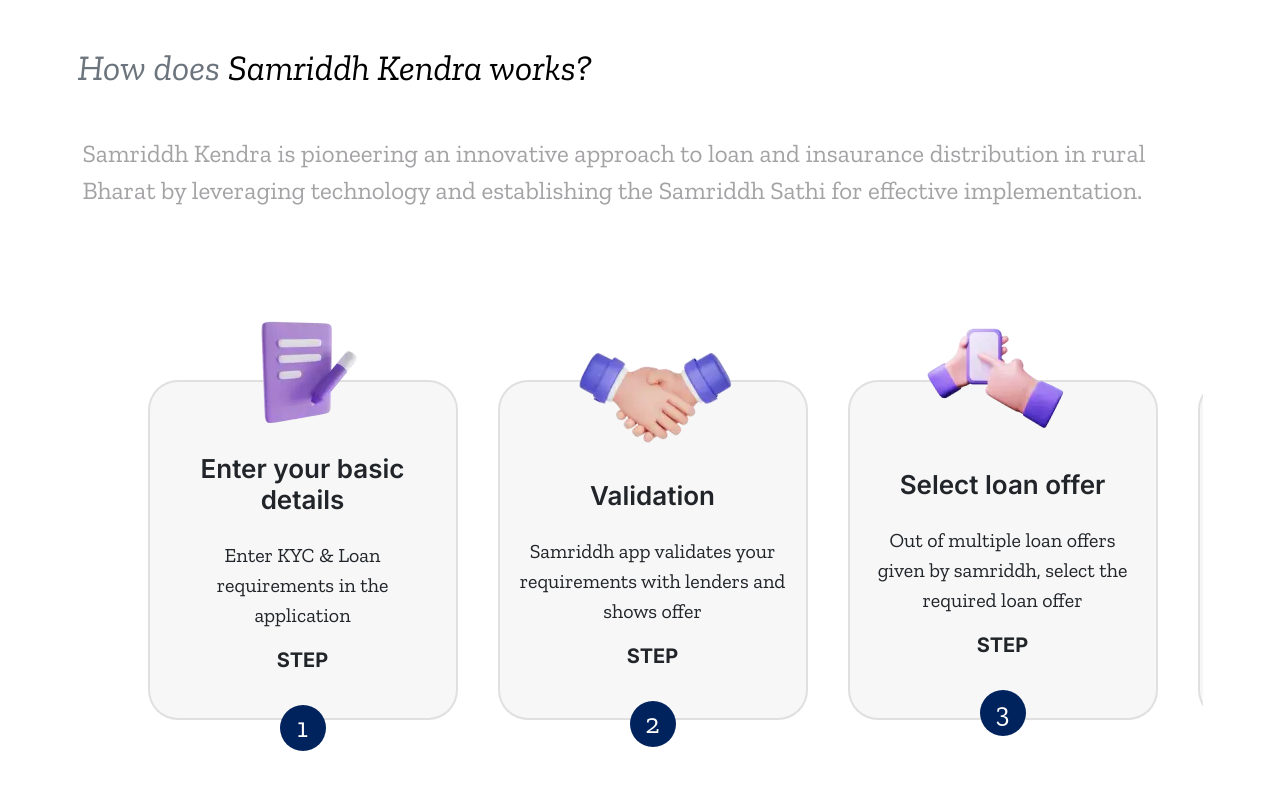
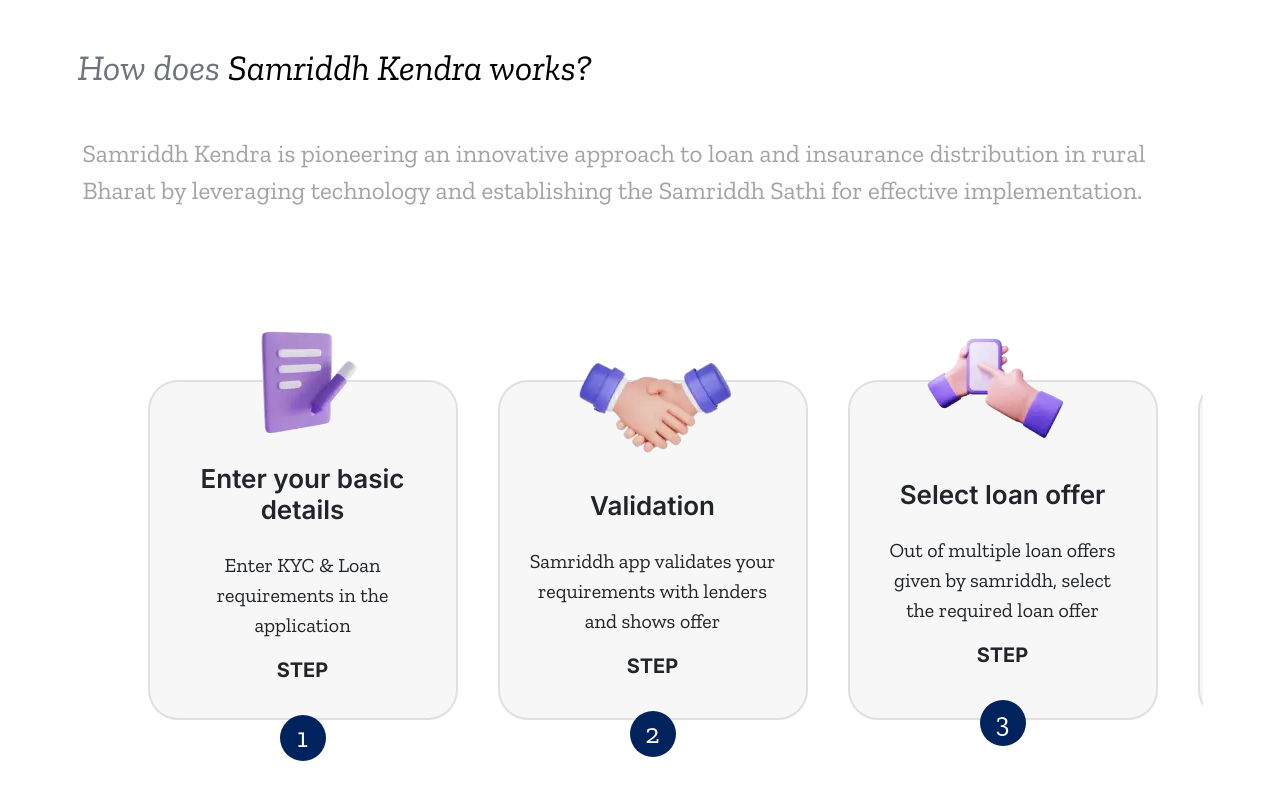
Before and after one commit to mohitanand744/Samriddh_React, a React (Vite) app: page / in a window 1280 px wide. Shown: the part 3129-3929 px from the top of the page. Built offline with nearby package versions, Linux system fonts and the light colour scheme.

Commit message:
Update Card.jsx

```diff
--- a/src/components/Cards/Card.jsx
+++ b/src/components/Cards/Card.jsx
@@ -3,7 +3,7 @@ import React from "react";
 const Card = ({ title, description, steps, image }) => {
   return (
     <div>
-      <div className="custom-card round-3">
+      <div className="card custom-card round-3">
         <div className="card-body text-center d-flex flex-column align-items-center justify-content-center">
           <img src={image} className="img-fluid icon" alt="" />
           <h2 className="card-title mt-4 mb-3 font-inter fw-semibold fs-26">
```
